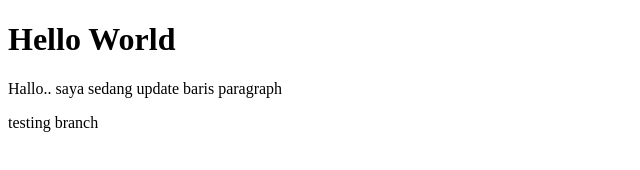
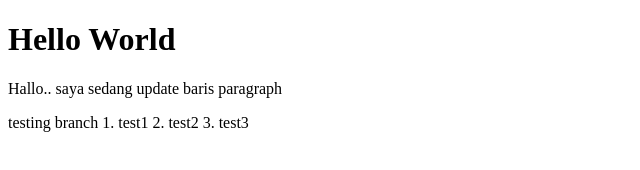
Before and after one commit to dianazuniarti/git-test, a plain HTML site: page index.html in a window 1280 px wide. Shown: the whole page, without its empty margins (0-640 px from the left). Drawn offline with Linux system fonts and the light colour scheme.

Commit message:
Update index.html
add point

```diff
--- a/index.html
+++ b/index.html
@@ -9,6 +9,11 @@
 <body>
     <h1>Hello World</h1>
     <p>Hallo.. saya sedang update baris paragraph</p>
-    <p>testing branch</p>
+    <p>testing branch
+        1. test1
+        2. test2
+        3. test3
+    </p>
+
 </body>
 </html>
```
